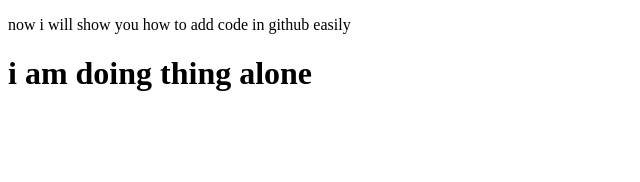
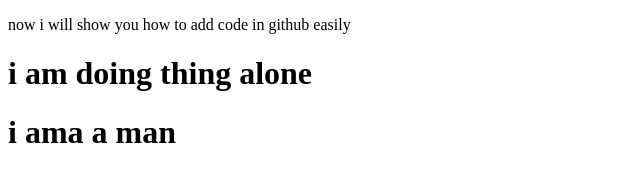
Before and after one commit to Mehidi93/my-second-repo, a plain HTML site: page index.html in a window 1280 px wide. Shown: the whole page, without its empty margins (0-640 px from the left). Drawn offline with Linux system fonts and the light colour scheme.

Commit message:
no change

```diff
--- a/index.html
+++ b/index.html
@@ -11,7 +11,7 @@
 <h1>i am doing thing alone </h1>
 
 
-
+<h1>i ama a man </h1>
 
 
 
```
